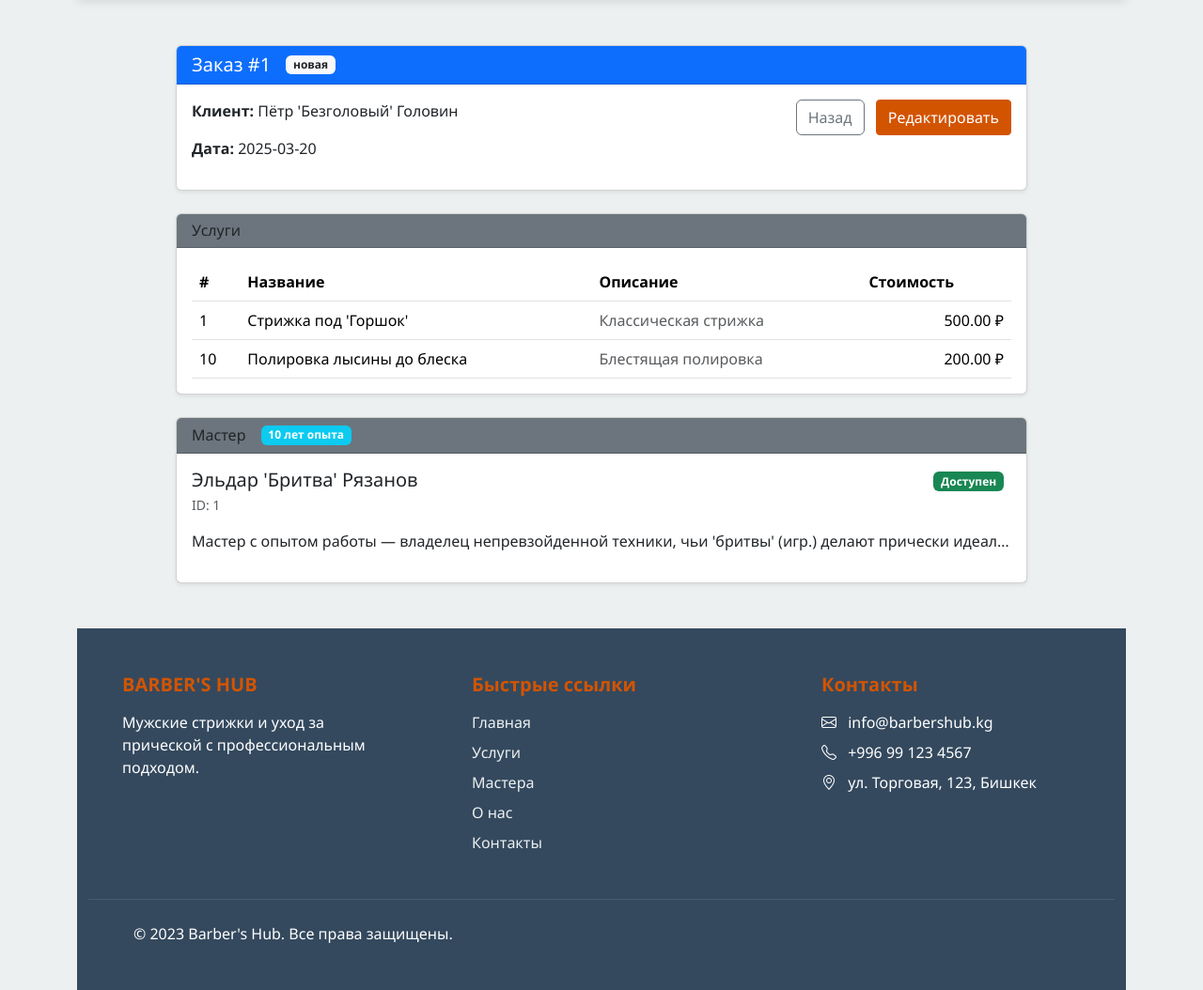
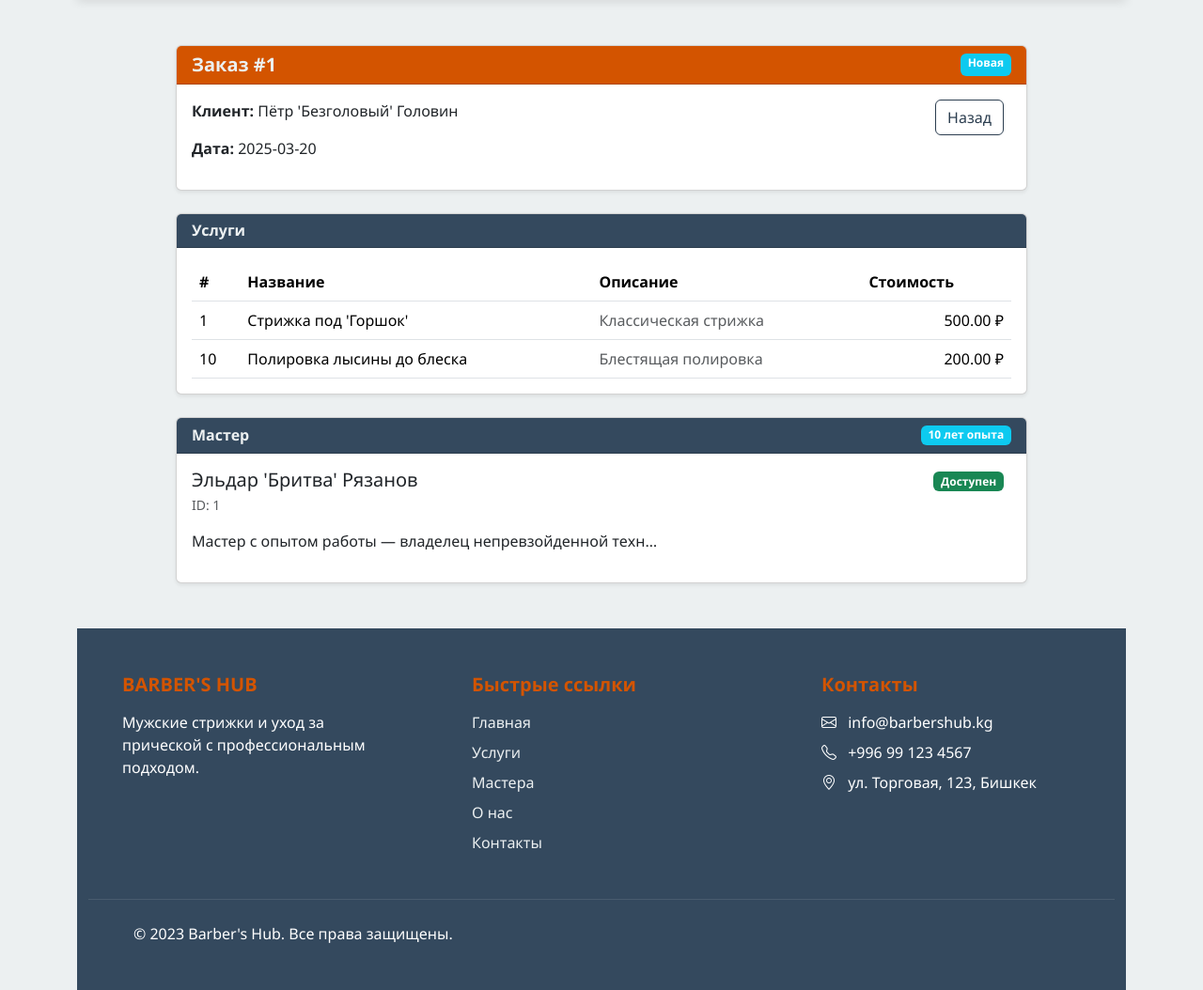
Before and after one commit to a-bugaev/python-413-diploma-project-barbershop, a Django app: page /orders/1/ in a window 1280 px wide. Shown: the part 72-1126 px from the top of the page at 94% size. Run offline with Django 5.2, Linux system fonts and the light colour scheme.

Commit message:
hw_39: authorisation and admin panel activated; access to /orders as stuff obtained; /orders layout fixed; item "orders" in header ommitted for some reason;

```diff
--- a/barbershop/settings.py
+++ b/barbershop/settings.py
@@ -131,3 +131,8 @@
 # https://docs.djangoproject.com/en/5.2/ref/settings/#default-auto-field
 
 DEFAULT_AUTO_FIELD = "django.db.models.BigAutoField"
+
+LOGIN_URL = '/login/'
+LOGOUT_URL = '/logout/'
+LOGIN_REDIRECT_URL = '/'
+LOGOUT_REDIRECT_URL = '/'
--- a/barbershop/urls.py
+++ b/barbershop/urls.py
@@ -16,9 +16,12 @@
 """
 from django.contrib import admin
 from django.urls import path, include
+from django.contrib.auth import views as auth_views
 from debug_toolbar.toolbar import debug_toolbar_urls    # type: ignore
 
 urlpatterns = [
     path('admin/', admin.site.urls),
+    path('login/', auth_views.LoginView.as_view(), name='login'),
+    path('logout/', auth_views.LogoutView.as_view(), name='logout'),
     path("", include("core.urls")),
 ] + debug_toolbar_urls()
--- a/core/static/css/order_details.css
+++ b/core/static/css/order_details.css
@@ -1,65 +1,75 @@
-/* Custom styles for order details */
-:root {
-    --primary-color: #d35400;
-    --secondary-color: #2c3e50;
-    --light-color: #ecf0f1;
-    --dark-color: #34495e;
-}
+/* core/static/css/order_details.css */
 
-.text-truncate {
+.order-details-container .text-truncate {
     overflow: hidden;
     text-overflow: ellipsis;
     white-space: nowrap;
 }
 
-.card-header h6,
-.card-header h5 {
+.order-details-container .card-header h6,
+.order-details-container .card-header h5 {
     font-weight: 600;
 }
 
-.badge {
+.order-details-container .badge {
     font-size: 0.75rem;
+}
+
+.card-header {
+    display: flex;
+    justify-content: space-between;
+    background-color: var(--dark-color);
+    color: var(--light-color);
+}
+
+.order-header-card .card-header {
+    background-color: var(--primary-color);
+}
+
+.order-header-card .card-header > * {
+    display: inline;
+    width: auto;
 }
 
 /* Responsive table enhancements */
 @media (max-width: 768px) {
-    .table-responsive {
+    .order-details-container .table-responsive {
         overflow-x: auto;
     }
 }
 
 /* Custom color overrides */
-.bg-primary {
+.order-details-container .bg-primary {
     background-color: var(--primary-color) !important;
 }
 
-.bg-secondary {
+.order-details-container .bg-secondary {
     background-color: var(--secondary-color) !important;
     color: white !important;
 }
 
-.btn-primary {
+.order-details-container .btn-primary {
     background-color: var(--primary-color) !important;
     border-color: var(--primary-color) !important;
 }
 
-.btn-outline-secondary {
+.order-details-container .btn-outline-secondary {
     color: var(--secondary-color) !important;
     border-color: var(--secondary-color) !important;
 }
 
-.text-dark {
+.order-details-container .text-dark {
     color: var(--dark-color) !important;
 }
 
-.bg-light {
+.order-details-container .bg-light {
     background-color: var(--light-color) !important;
 }
 
-.service-description {
+.order-details-container .service-description {
     max-width: 200px;
 }
 
-.master-description {
+.order-details-container .master-description {
     max-width: 500px;
 }
--- a/core/templates/order_details.html
+++ b/core/templates/order_details.html
@@ -6,19 +6,27 @@
 
 {% load static %}
 
-{% block head %}
+{% block styles %}
   <link rel="stylesheet" href="{% static 'css/order_details.css' %}">
-{% endblock head %}
+{% endblock styles %}
 
 {% block content %}
-  <div class="container py-5">
+  <div class="container py-5 order-details-container">
     <div class="row justify-content-center">
       <div class="col-md-10">
         <!-- Order Header -->
-        <div class="card mb-4 shadow-sm">
-          <div class="card-header bg-primary text-white d-flex align-items-center">
+        <div class="card mb-4 shadow-sm order-header-card">
+          <div class="card-header">
             <h5 class="mb-0">Заказ #{{ order.id }}</h5>
-            <span class="badge bg-light text-dark ms-3">{{ order.status }}</span>
+            {% if order.status == "новая" %}
+              <span class="badge bg-info ms-3">{{ order.status|title }}</span>
+            {% elif order.status == "подтвержденная" %}
+              <span class="badge bg-success ms-3">{{ order.status|title }}</span>
+            {% elif order.status == "отмененная" %}
+              <span class="badge bg-danger ms-3">{{ order.status|title }}</span>
+            {% elif order.status == "выполненная" %}
+              <span class="badge bg-secondary ms-3">{{ order.status|title }}</span>
+            {% endif %}
           </div>
           <div class="card-body">
             <div class="row g-2">
@@ -32,16 +40,13 @@
               </div>
               <div class="col-md-6 text-end">
                 <a href="{% url 'orders_list' %}" class="btn btn-outline-secondary me-2 mb-2">Назад</a>
-                <button class="btn btn-primary mb-2"
-                        data-bs-toggle="modal"
-                        data-bs-target="#editOrderModal">Редактировать</button>
               </div>
             </div>
           </div>
         </div>
         <!-- Services Table -->
         <div class="card mb-4 shadow-sm">
-          <div class="card-header bg-secondary d-flex align-items-center">
+          <div class="card-header d-flex align-items-center">
             <h6 class="mb-0">Услуги</h6>
             {% if services.count == 0 %}
               <span class="badge bg-secondary ms-2">Нет услуг</span>
@@ -78,7 +83,7 @@
         </div>
         <!-- Master Info -->
         <div class="card shadow-sm">
-          <div class="card-header d-flex align-items-center bg-secondary">
+          <div class="card-header d-flex align-items-center">
             <h6 class="mb-0">Мастер</h6>
             {% if master %}<span class="ms-3 badge bg-info text-white">{{ master.work_experience }} лет опыта</span>{% endif %}
           </div>
@@ -104,46 +109,4 @@
       </div>
     </div>
   </div>
-  <!-- Edit Order Modal -->
-  <div class="modal fade" id="editOrderModal" tabindex="-1">
-    <div class="modal-dialog modal-lg">
-      <div class="modal-content">
-        <div class="modal-header bg-light">
-          <h5 class="modal-title">Редактирование заказа #{{ order.id }}</h5>
-          <button type="button" class="btn-close" data-bs-dismiss="modal"></button>
-        </div>
-        <div class="modal-body">
-          <!-- Will be populated via JS -->
-        </div>
-      </div>
-    </div>
-  </div>
-  <script>
-      // Edit order modal handler
-      document.addEventListener('DOMContentLoaded', function() {
-          const editBtn = document.querySelector('[data-bs-target="#editOrderModal"]');
-
-          if (editBtn) {
-              editBtn.addEventListener('click', function() {
-                  // Simulate loading form content
-                  setTimeout(() => {
-                      const modalBody = document.querySelector('#editOrderModal .modal-body');
-                      modalBody.innerHTML = `
-          <form>
-            <div class="mb-3">
-              <label>Клиент</label>
-              <input type="text" class="form-control" value="{{ order.client_name }}">
-            </div>
-            <div class="mb-3">
-              <label>Дата</label>
-              <input type="datetime-local" class="form-control" value="{{ order.date|date:"Y-m-d\TH:i" }}">
-            </div>
-            <button type="submit" class="btn btn-success">Сохранить</button>
-          </form>
-        `;
-                  }, 300);
-              });
-          }
-      });
-  </script>
 {% endblock content %}
--- /dev/null
+++ b/core/templates/registration/login.html
@@ -0,0 +1,6 @@
+{% comment %} core/templates/registration/login.html {% endcomment %}
+<form method="post">
+  {% csrf_token %}
+  {{ form.as_p }}
+  <button type="submit">Login</button>
+</form>
--- a/core/test_data.py
+++ b/core/test_data.py
@@ -129,6 +129,15 @@
         "services": [3, 6, 7],
         "master_id": 3,
         "date": "2025-03-19",
+        "status": STATUS_CANCELLED,
+    },
+    {
+        "id": 4,
+        "client_name": "Себастьян 'Седой' Крашенов",
+        "services": [4, 8],
+        "master_id": 4,
+        "date": "2025-03-22",
+        "status": STATUS_COMPLETED,
     },
 ]
 
--- a/core/views.py
+++ b/core/views.py
@@ -2,7 +2,6 @@
 core/views.py
 """
 
-from django.http import HttpResponseForbidden
 from django.shortcuts import render
 from core.test_data import (
     MASTERS,
@@ -28,6 +27,7 @@
         "services": SERVICES,
         "masters_imgs": masters_imgs,
         "services_imgs": services_imgs,
+        "user": request.user
     }
     return render(request, "landing.html", context=context)
 
@@ -48,7 +48,7 @@
     masters = MASTERS
     services = SERVICES
 
-    context = {"orders": orders, "masters": masters, "services": services}
+    context = {"orders": orders, "masters": masters, "services": services, "user": request.user}
 
     if request.user.is_staff:
         return render(request, "orders_list.html", context=context)
@@ -77,6 +77,7 @@
         "order": order,
         "master": master,  # master of order
         "services": services,  # service objects of order
+        "user": request.user
     }
 
     return render(request, "order_details.html", context=context)
--- a/templates/includes/header.html
+++ b/templates/includes/header.html
@@ -4,7 +4,7 @@
 
 <nav class="navbar navbar-expand-lg navbar-light sticky-top">
   <div class="container">
-    <a class="navbar-brand" href="#">
+    <a class="navbar-brand" href="{% url 'landing' %}">
       <i class="bi bi-shop-window me-2"></i>BARBER'S HUB
     </a>
     <button class="navbar-toggler"
@@ -23,7 +23,7 @@
         </li>
         {% if user.is_stuff %}
         <li class="nav-item">
-          <a class="nav-link" href="{% url "/orders" %}">Заявки</a>
+          <a class="nav-link" href="{% url "orders" %}">Заявки</a>
         </li>
         {% endif %}
         <li class="nav-item">
```
Also changed, not shown: core/static/css/orders_list.css (+13 -22 lines), core/templates/orders_list.html (+3 -65 lines), templates/includes/order_card.html (+74 -0 lines).
